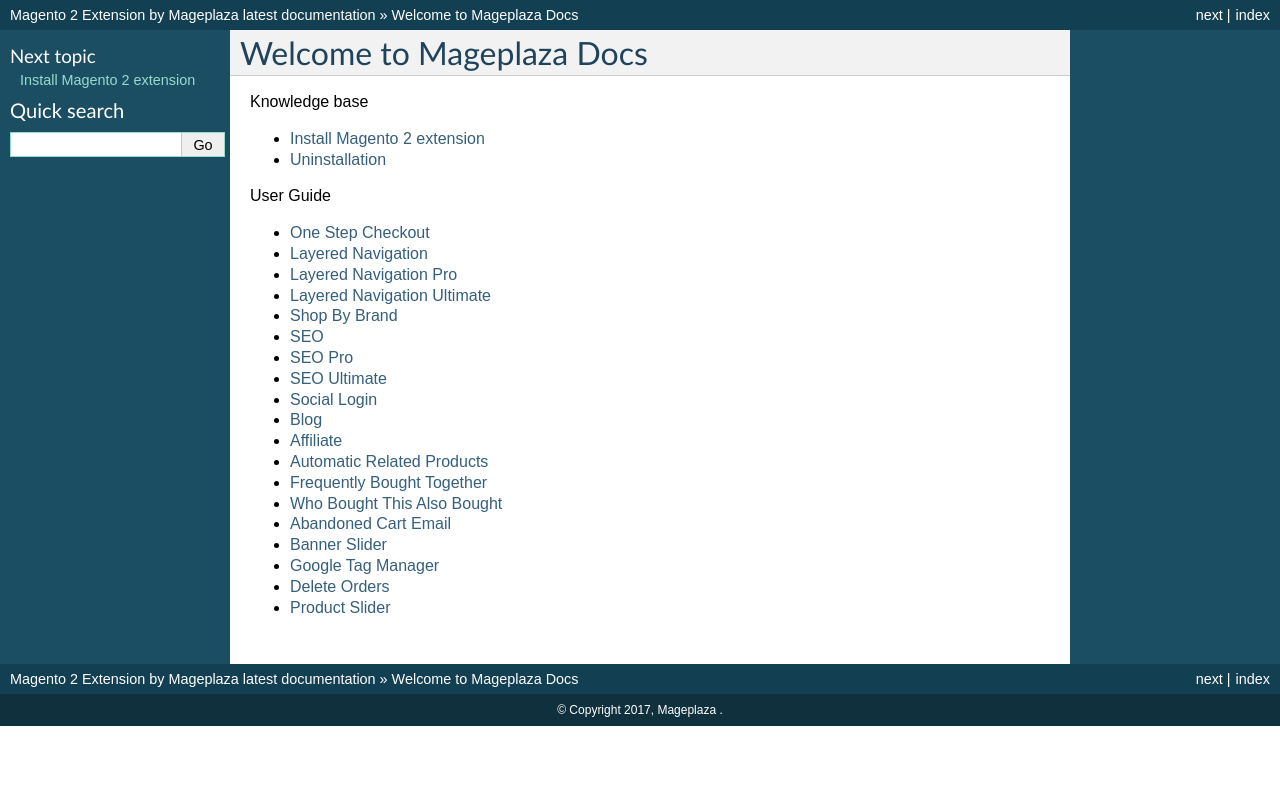
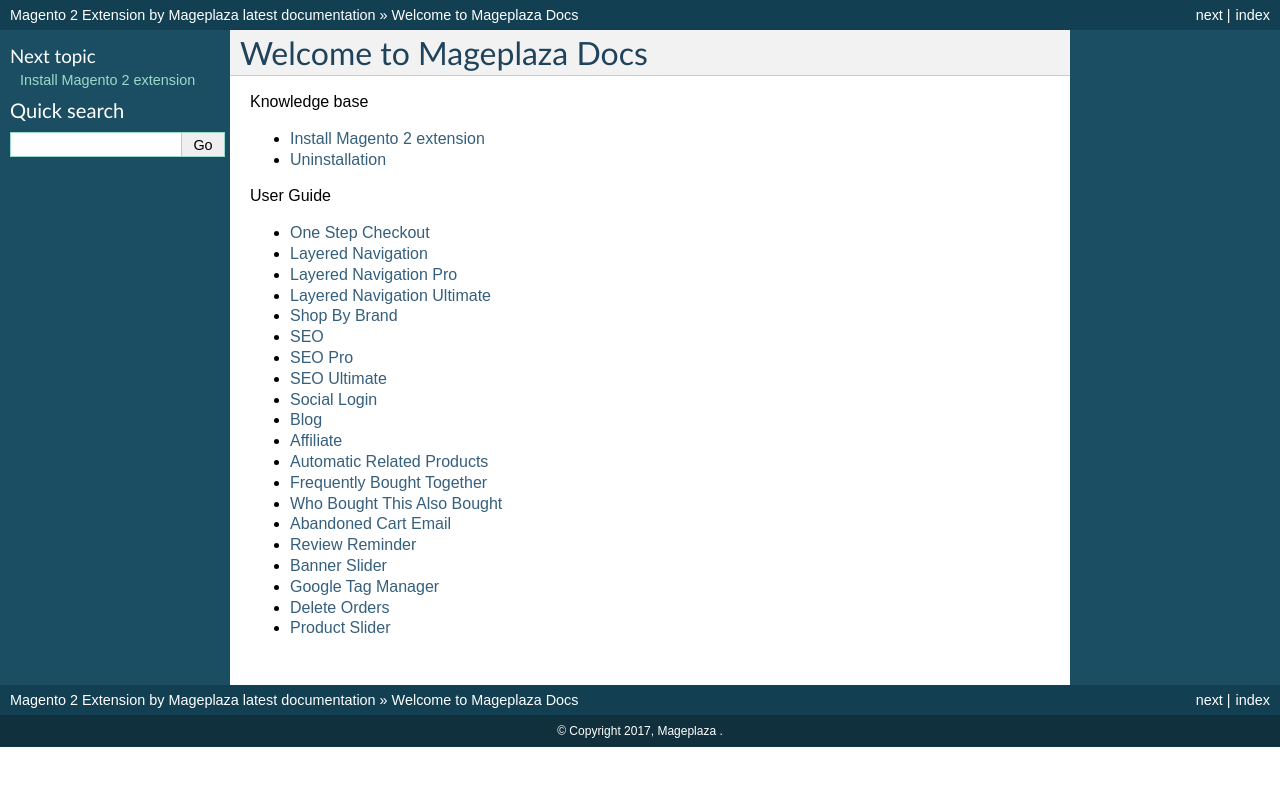
Before and after one commit to magepages/mpdocs, a Sphinx documentation site: the page built from docs/index.rst, in a window 1280 px wide. Shown: the top 786 px of the page. Built offline with Sphinx 7.4.7, drawn with Linux system fonts in a browser that asks for light colours; pages that are not in the unit, such as notebooks, are missing from menus.

Commit message:
Update index.rst

```diff
--- a/docs/index.rst
+++ b/docs/index.rst
@@ -33,6 +33,7 @@
    frequently-bought-together/index
    who-bought-this-also-bought/index
    abandoned-cart-email/index
+   review-reminder/index
    banner-slider-m2/index
    google-tag-manager-m2/index
    delete-order-m2/index
```
